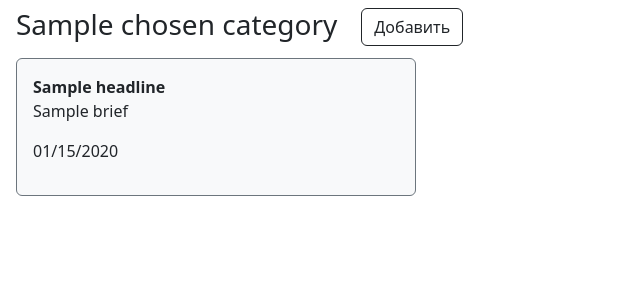
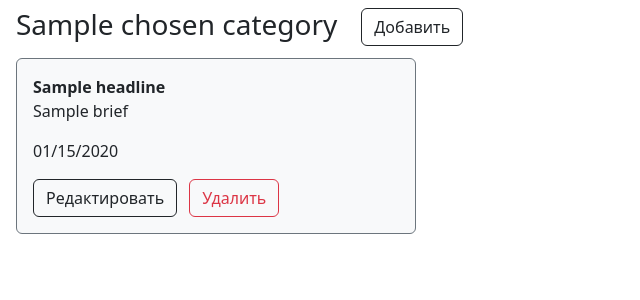
Before and after one commit to danibrogue/the_tape, a Django app: template templates/index.html in a window 1280 px wide. Shown: the part 58-358 px from the top of the page, without its empty margins (0-640 px from the left). Run offline with Django 4.2, Linux system fonts and the light colour scheme; the template is opened without the code that fills it: most values are stand-ins (such as "Sample title", 1, 10 or a date in 2020); parts of the project's set-up code (start-up, migrations or seed data) failed here and were passed over; some libraries are stand-ins or nearby versions.

Commit message:
additional buttons on the article cards

```diff
--- a/templates/index.html
+++ b/templates/index.html
@@ -19,6 +19,8 @@
                     <b>{{ article.headline }}</b>
                     <p>{{ article.brief }}</p>
                     <p class="mt-2">{{ article.publish_date|date:'m/d/Y' }}</p>
+                    <a href="{% url 'edit' article.id %}" type="button" class="btn btn-outline-dark">Редактировать</a>
+                    <a href="{% url 'delete' article.id %}" type="button" class="btn btn-outline-danger mx-2">Удалить</a>
                 </div>
             </div>
         {% endfor %}
```
